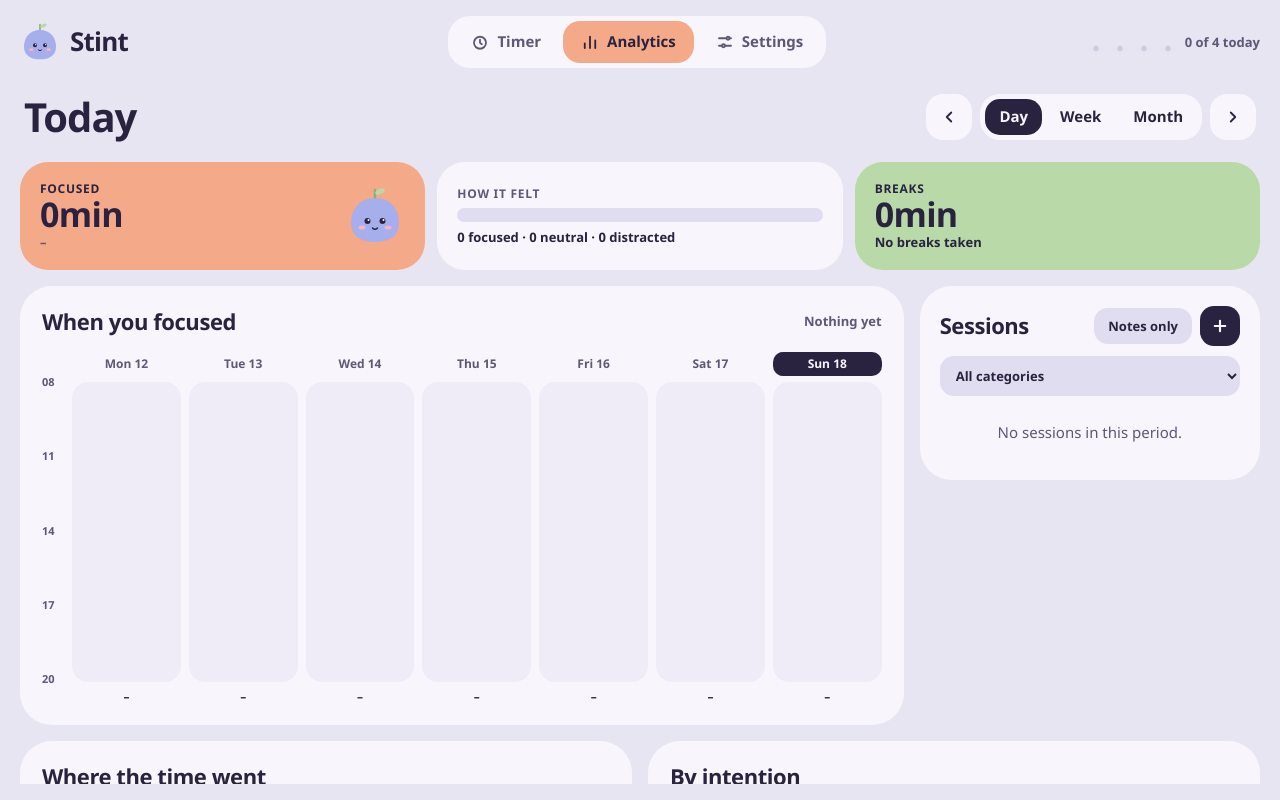
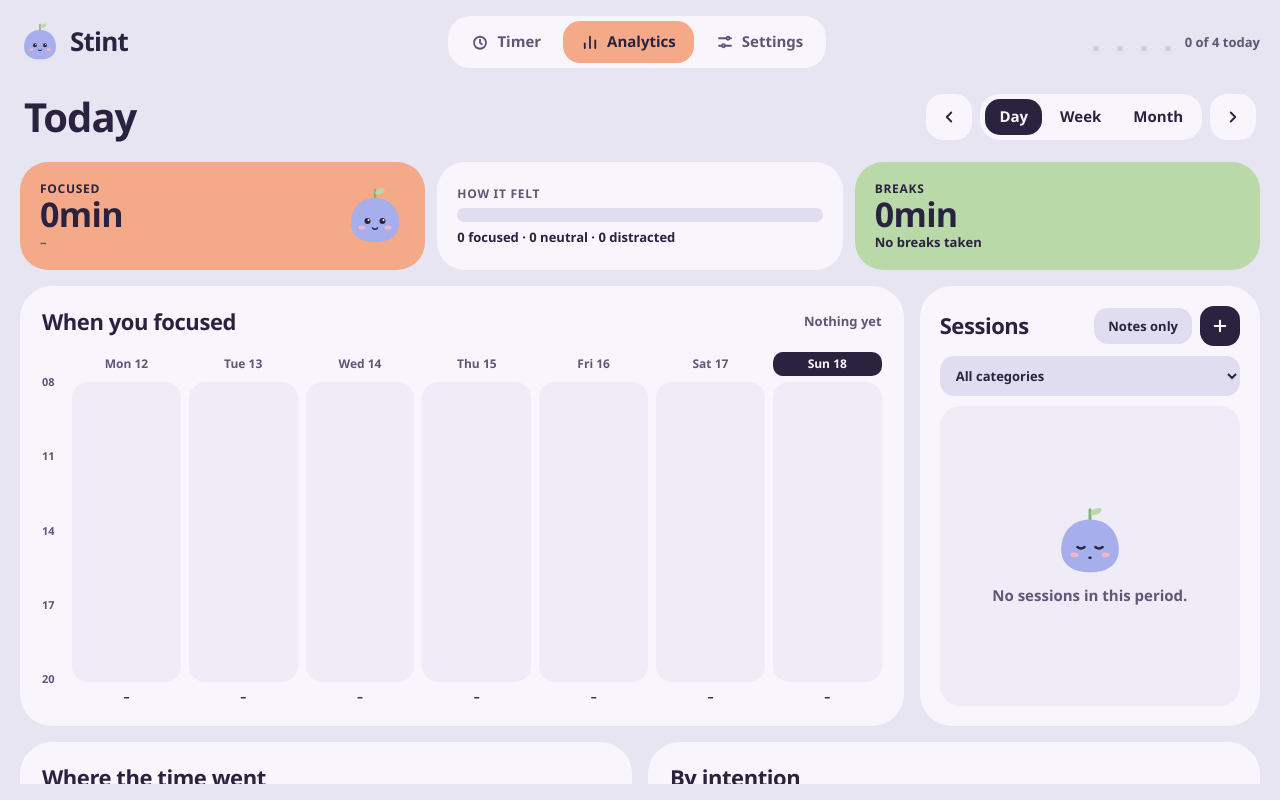
Before and after one commit to rachelmgaldino/stint, a React (Vite) app: page / in a window 1280 px wide. Both pictures are taken after a click on the button "Analytics". Built offline with nearby package versions, Linux system fonts and the light colour scheme.

Commit message:
Let analytics cards fill their space when empty
The Sessions list stretches to the height of the "When you focused"
chart and scrolls inside it, and the two tables at the bottom take the
rest of the page. Empty cards show a sleeping Pip panel instead of a
short line of text.

```diff
--- a/src/components/AnalyticsView.tsx
+++ b/src/components/AnalyticsView.tsx
@@ -272,7 +272,7 @@ export function AnalyticsView({ range, sessions, previous, week, categories, now
         </div>
       </div>
 
-      <div className="analytics-row">
+      <div className="analytics-row top-row">
         <section className="card when-card" aria-label="When you focused">
           <div className="card-head">
             <h2>When you focused</h2>
@@ -335,7 +335,10 @@ export function AnalyticsView({ range, sessions, previous, week, categories, now
           </label>
           <div className="entries">
             {days.length === 0 && (
-              <p className="empty">{notesOnly ? "No sessions with notes in this period." : "No sessions in this period."}</p>
+              <div className="entries-empty">
+                <Pip mood="asleep" size={72} />
+                <p>{notesOnly ? "No sessions with notes in this period." : "No sessions in this period."}</p>
+              </div>
             )}
             {days.map(({ day, items }) => (
               <div key={day} className="entry-day">
@@ -370,13 +373,16 @@ export function AnalyticsView({ range, sessions, previous, week, categories, now
         </section>
       </div>
 
-      <div className="analytics-row">
+      <div className="analytics-row bottom-row">
         <section className="card table-card">
           <div className="card-head">
             <h2>Where the time went</h2>
           </div>
           {stats.categories.length === 0 ? (
-            <p className="empty">No sessions in this period.</p>
+            <div className="entries-empty">
+              <Pip mood="asleep" size={72} />
+              <p>No sessions in this period.</p>
+            </div>
           ) : (
             <table className="breakdown">
               <thead>
@@ -414,7 +420,10 @@ export function AnalyticsView({ range, sessions, previous, week, categories, now
             <h2>By intention</h2>
           </div>
           {stats.intentions.length === 0 ? (
-            <p className="empty">No focus sessions in this period.</p>
+            <div className="entries-empty">
+              <Pip mood="asleep" size={72} />
+              <p>No focus sessions in this period.</p>
+            </div>
           ) : (
             <table className="breakdown">
               <thead>
--- a/src/styles.css
+++ b/src/styles.css
@@ -1745,6 +1745,47 @@ select.select-pill {
   overflow-y: auto;
 }
 
+/* The bottom row takes whatever height is left, and empty cards fill it. */
+.bottom-row {
+  flex: 1 0 auto;
+  align-items: stretch;
+}
+
+.bottom-row .entries-empty {
+  min-height: 220px;
+}
+
+/* Beside the chart, the list fills the card to the chart's height and scrolls. */
+.top-row {
+  align-items: stretch;
+}
+
+.top-row .entries {
+  flex: 1 1 0;
+  height: 0;
+  min-height: 300px;
+  max-height: none;
+}
+
+.entries-empty {
+  flex: 1;
+  display: flex;
+  flex-direction: column;
+  align-items: center;
+  justify-content: center;
+  gap: 8px;
+  padding: 24px 12px;
+  border-radius: 20px;
+  background: var(--soft);
+  color: var(--muted);
+  font-weight: 700;
+  text-align: center;
+}
+
+.entries-empty p {
+  margin: 0;
+}
+
 .entry-day {
   display: flex;
   flex-direction: column;
```
